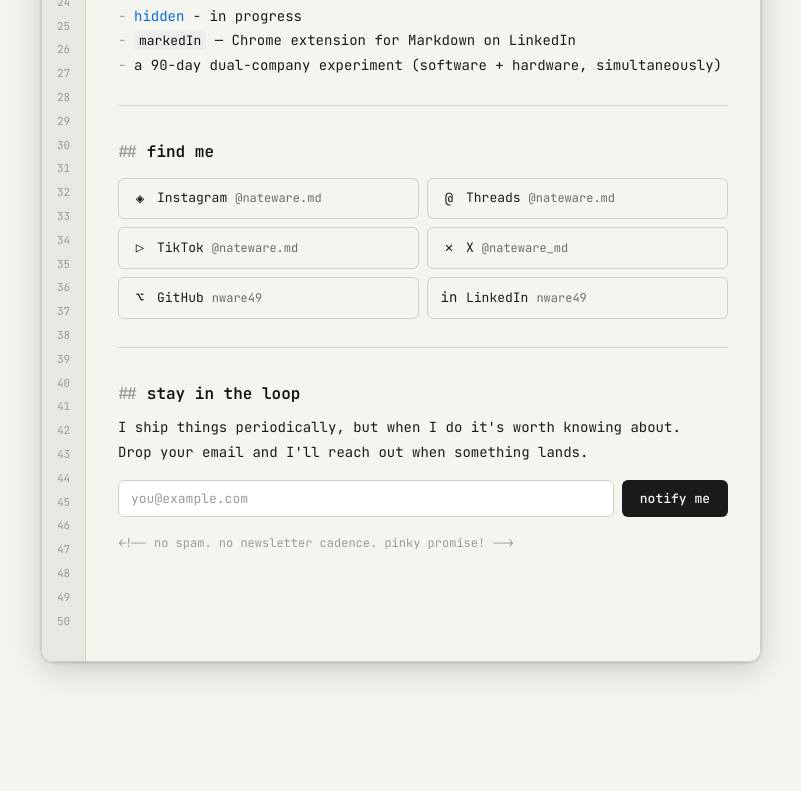
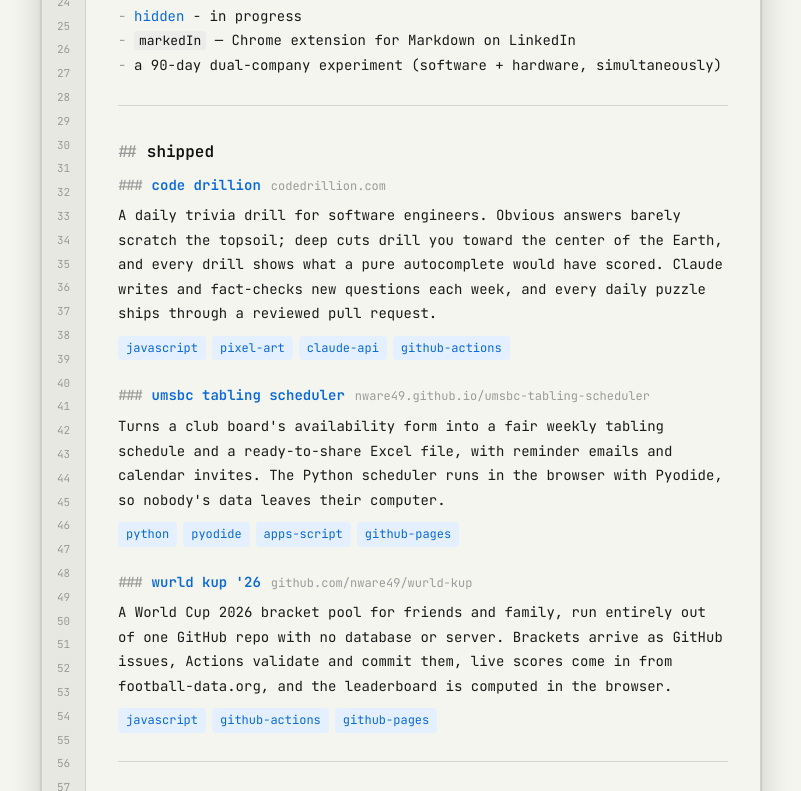
Before and after one commit to nware49/nateware, a plain HTML site: page index.html in a window 1280 px wide. Shown: the part 660-1451 px from the top of the page, without its empty margins (239-1040 px from the left). Before the commit the page ends 1386 px from the top, so only its background shows below. Drawn offline with Linux system fonts and the light colour scheme.

Commit message:
Add shipped projects section: code drillion, tabling scheduler, wurld kup
Co-Authored-By: Claude Opus 5.5 <noreply@anthropic.com>
Claude-Session: https://claude.ai/code/session_01NWLvaRZ7A1rn4tKjBQCVoY

```diff
--- a/index.html
+++ b/index.html
@@ -327,6 +327,24 @@
       font-size: 12px;
     }
 
+    /* projects */
+    .project + .project { margin-top: 24px; }
+    .project-head {
+      display: flex;
+      flex-wrap: wrap;
+      align-items: baseline;
+      gap: 2px 10px;
+      margin-bottom: 6px;
+    }
+    .project-head .md-h3 { margin: 0; }
+    .project-url {
+      font-size: 12px;
+      color: var(--faint);
+      overflow-wrap: anywhere;
+    }
+    .project .md-p { margin-bottom: 10px; }
+    .project .tag-row { margin-bottom: 0; }
+
     /* social links */
     .social-grid {
       display: grid;
@@ -524,6 +542,58 @@
 
       <hr class="md-hr" />
 
+      <!-- Shipped projects -->
+      <h2 class="md-h2">shipped</h2>
+
+      <div class="project">
+        <div class="project-head">
+          <h3 class="md-h3"><a href="https://codedrillion.com/" target="_blank" rel="noopener">code drillion</a></h3>
+          <span class="project-url">codedrillion.com</span>
+        </div>
+        <p class="md-p">
+          A daily trivia drill for software engineers. Obvious answers barely scratch the topsoil; deep cuts drill you toward the center of the Earth, and every drill shows what a pure autocomplete would have scored. Claude writes and fact-checks new questions each week, and every daily puzzle ships through a reviewed pull request.
+        </p>
+        <div class="tag-row">
+          <span class="tag">javascript</span>
+          <span class="tag">pixel-art</span>
+          <span class="tag">claude-api</span>
+          <span class="tag">github-actions</span>
+        </div>
+      </div>
+
+      <div class="project">
+        <div class="project-head">
+          <h3 class="md-h3"><a href="https://nware49.github.io/umsbc-tabling-scheduler/" target="_blank" rel="noopener">umsbc tabling scheduler</a></h3>
+          <span class="project-url">nware49.github.io/umsbc-tabling-scheduler</span>
+        </div>
+        <p class="md-p">
+          Turns a club board's availability form into a fair weekly tabling schedule and a ready-to-share Excel file, with reminder emails and calendar invites. The Python scheduler runs in the browser with Pyodide, so nobody's data leaves their computer.
+        </p>
+        <div class="tag-row">
+          <span class="tag">python</span>
+          <span class="tag">pyodide</span>
+          <span class="tag">apps-script</span>
+          <span class="tag">github-pages</span>
+        </div>
+      </div>
+
+      <div class="project">
+        <div class="project-head">
+          <h3 class="md-h3"><a href="https://github.com/nware49/wurld-kup" target="_blank" rel="noopener">wurld kup '26</a></h3>
+          <span class="project-url">github.com/nware49/wurld-kup</span>
+        </div>
+        <p class="md-p">
+          A World Cup 2026 bracket pool for friends and family, run entirely out of one GitHub repo with no database or server. Brackets arrive as GitHub issues, Actions validate and commit them, live scores come in from football-data.org, and the leaderboard is computed in the browser.
+        </p>
+        <div class="tag-row">
+          <span class="tag">javascript</span>
+          <span class="tag">github-actions</span>
+          <span class="tag">github-pages</span>
+        </div>
+      </div>
+
+      <hr class="md-hr" />
+
       <!-- Find me -->
       <h2 class="md-h2">find me</h2>
       <div class="social-grid">
```
